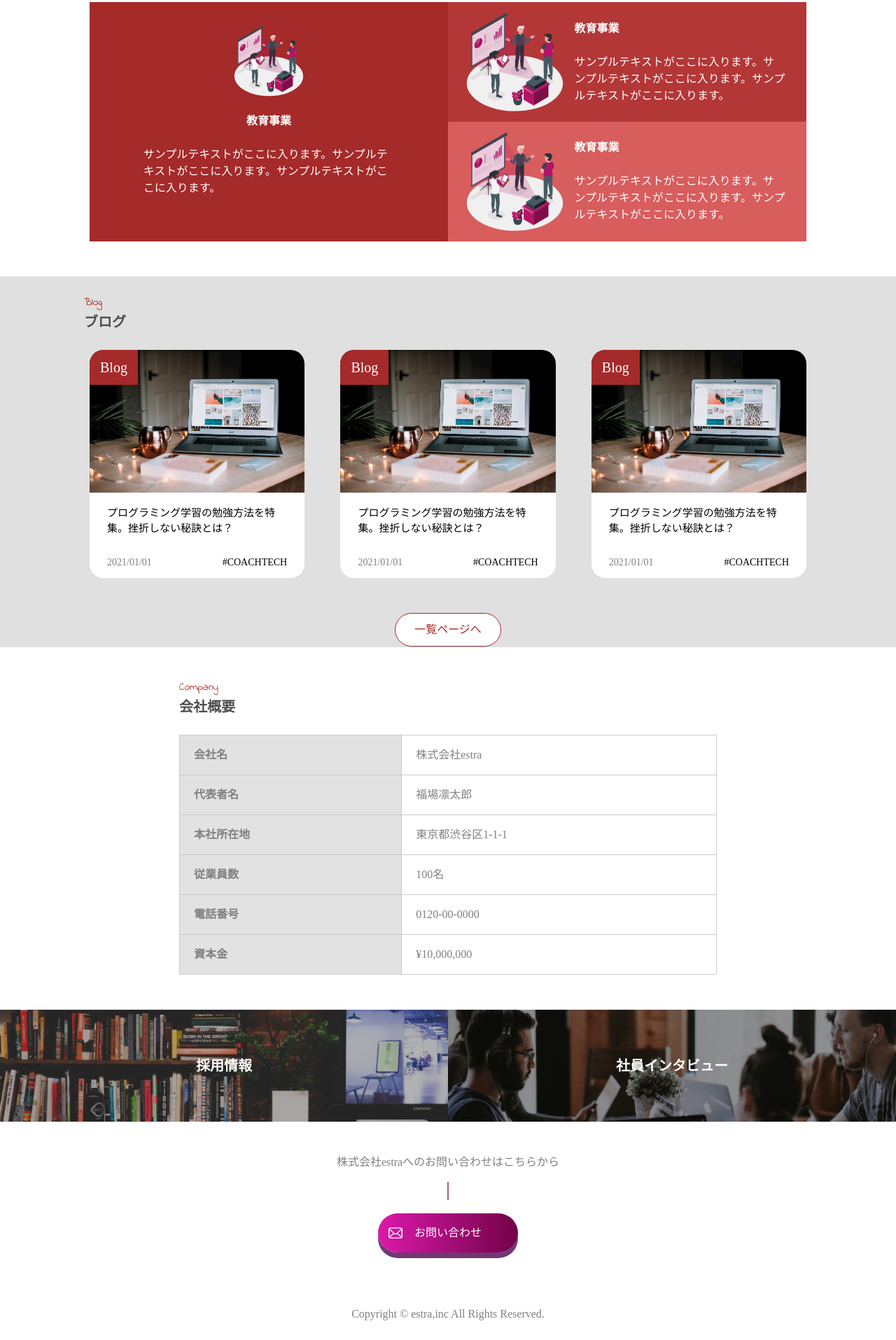
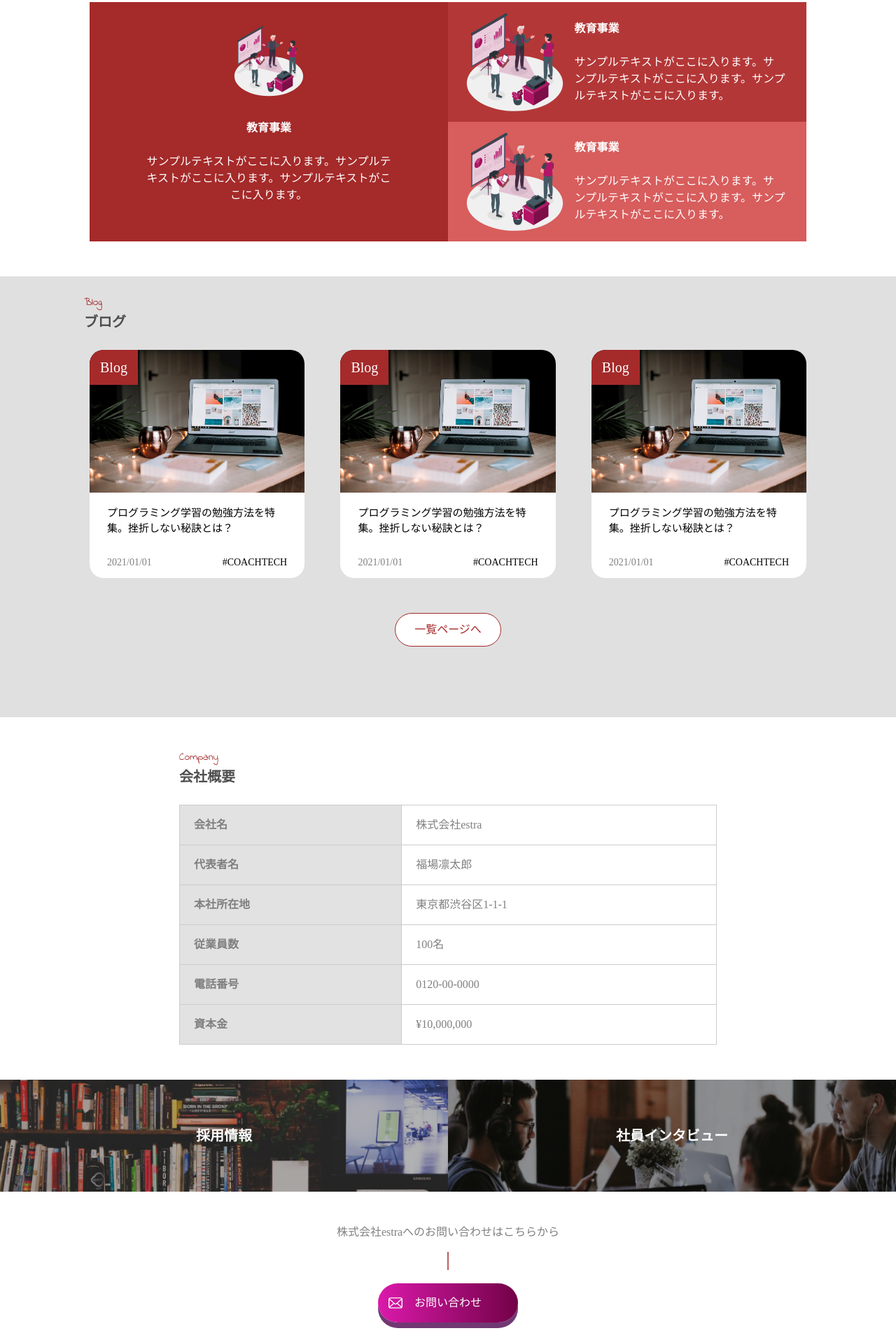
Before and after one commit to hisaya46/20211108_yamaura, a plain HTML site: page index.html in a window 1280 px wide. Shown: the part 1645-3560 px from the top of the page at 70% size. Drawn offline with Linux system fonts and the light colour scheme; a web font is replaced by a local one.

Commit message:
footerの背景色、ボタンのはみ出し、htmlに直接指定したstyle、修正しました。

```diff
--- a/css/style.css
+++ b/css/style.css
@@ -127,6 +127,10 @@ small {
   width: 80%;
   margin: 0 auto;
 }
+.box1-text {
+  text-align: center;
+  padding-top: 10px;
+}
 .grid {
   display: grid;
   grid-template-rows: 2fr 1fr 1fr;
@@ -181,7 +185,7 @@ small {
 /* ブログ */
 .blog {
   width: 100%;
-  height: 500px;
+  height: 600px;
   background-color: rgb(224, 224, 224);
   padding-top: 30px;
   margin: 50px 0;
@@ -334,8 +338,12 @@ table th {
   height: 20px;
   transform: translate(0, -50%);
 }
+
 footer {
+  height: 50px;
   text-align: center;
-  margin: 80px auto 20px;
+  margin-top: 50px;
+  padding-top: 25px;
   color: grey;
+  background-color: rgb(224, 224, 224);
 }
--- a/index.html
+++ b/index.html
@@ -97,7 +97,7 @@
       <div class="box1">
         <div class="box1-text">
           <img class="service_img" src="./img/service__first.svg" alt="">
-          <h3 style="text-align: center; padding-top: 10px;">教育事業</h3><br>
+          <h3 class="box1-text">教育事業</h3><br>
           <p>サンプルテキストがここに入ります。サンプルテキストがここに入ります。サンプルテキストがここに入ります。</p>
         </div>
       </div>
```
